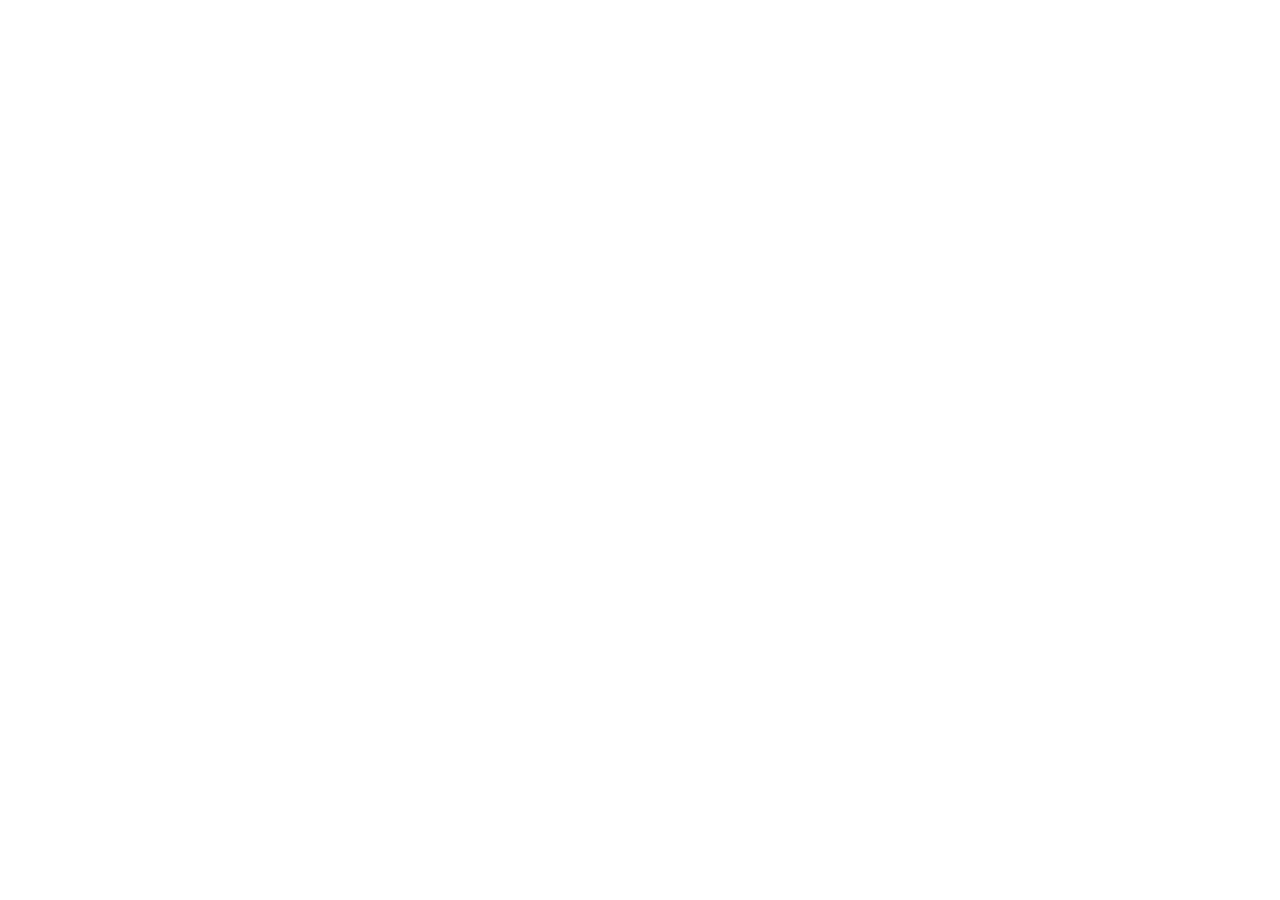
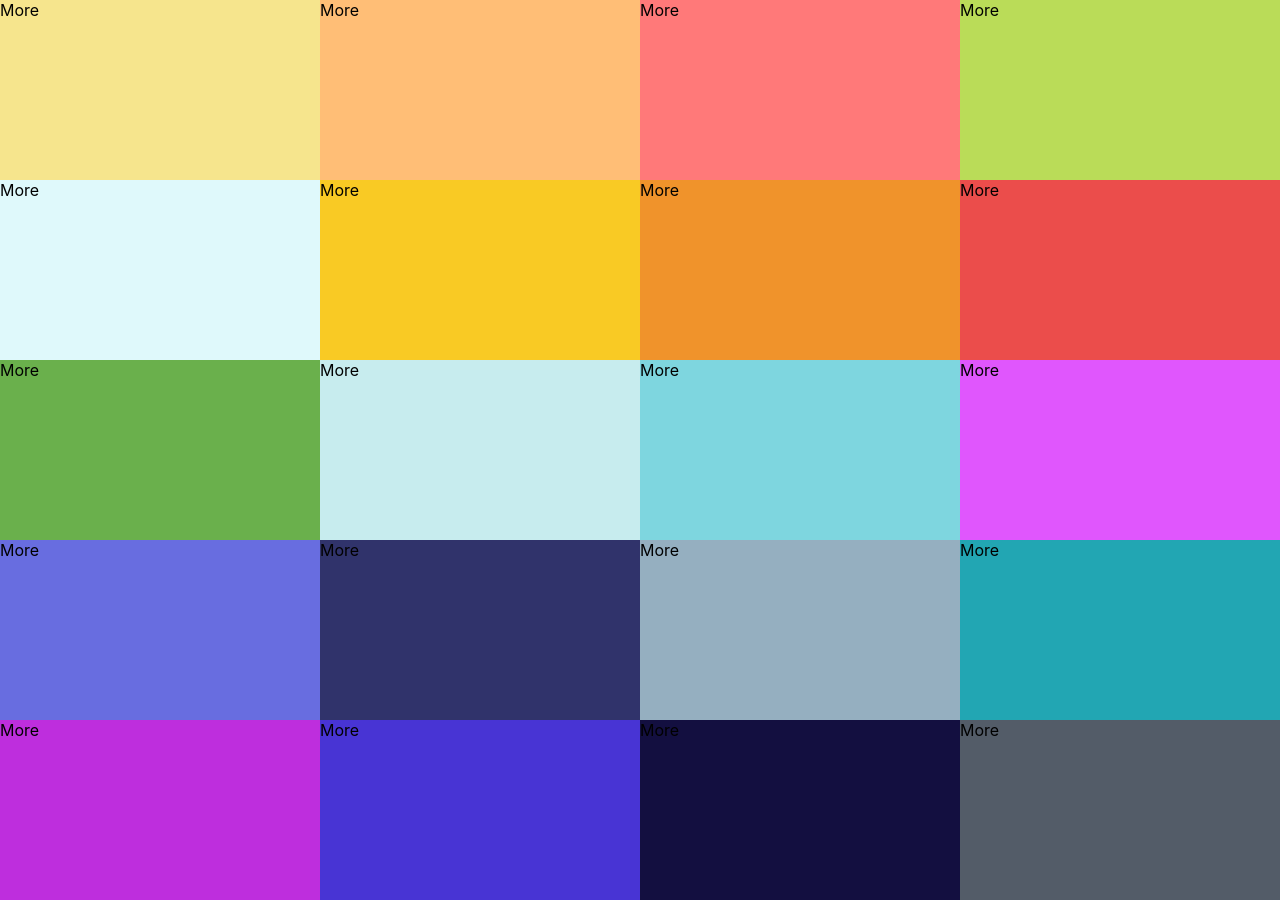
Before and after one commit to mehul11jain/React-Color-Picker, a React (Create React App) app: page / in a window 1280 px wide. Before the commit the page ends 800 px from the top, so only its background shows below. Built offline with nearby package versions, Linux system fonts and the light colour scheme.

Commit message:
ColorBox added

```diff
--- /dev/null
+++ b/src/ColorBox.css
@@ -0,0 +1,7 @@
+.ColorBox{
+    width: 25%;
+    height: 25%;
+    margin: 0 auto;
+    display: inline-block;
+    position: relative;
+}
--- /dev/null
+++ b/src/ColorBox.js
@@ -0,0 +1,13 @@
+import React, { Component } from 'react';
+import "./ColorBox.css";
+class ColorBox extends Component {
+    render() {
+        return (
+            <div style={{background : this.props.background}} className="ColorBox">
+                <span>{this.props.name}</span>
+                <span>More</span>
+            </div>
+        )
+    }
+}
+export default ColorBox;
--- /dev/null
+++ b/src/Palette.css
@@ -0,0 +1,6 @@
+.Palette{
+    height: 100vh;
+}
+.Palette-colors{
+    height: 90vh;
+}
--- a/src/Palette.js
+++ b/src/Palette.js
@@ -1,11 +1,16 @@
 import React, { Component } from 'react';
+import ColorBox from "./ColorBox";
+import "./Palette.css";
 class Palette extends Component{
     render(){
+        const colorBoxes = this.props.colors.map(color =>(
+                <ColorBox background={color.color} key={color.name}/>
+            ))
         return (
             <div className="Palette">
                 {/* Navbar */}
                 < div className = "Palette-colors" >
-                {/* color-boxes */ }
+                    {colorBoxes}
                 </div>
                 {/* footer */}
             </div>
```
